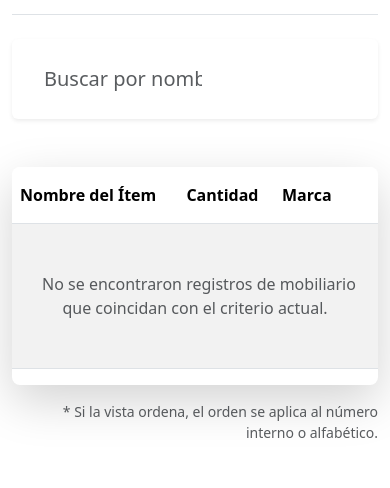
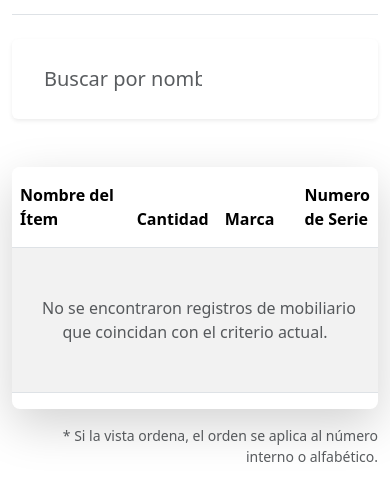
Before and after one commit to mateocaputo/ProyectoClubDeFutbol, a Django app: page /mobiliario_busqueda in a window 390 px wide; the page is wider, and only the part inside the window is pictured. Shown: the part 321-809 px from the top of that part. Run offline with Django 5.2, Linux system fonts and the light colour scheme; data that the repository does not hold is empty.

Commit message:
Agrego detalles y boton de eliminar y modificar cada registro de jugador, patrocinador y mobiliario

```diff
--- a/club/models.py
+++ b/club/models.py
@@ -30,6 +30,7 @@ class Mobiliario(models.Model):
     nombre = models.CharField(max_length=100)
     cantidad = models.IntegerField()
     marca = models.CharField(max_length = 75)
+    numero_serie = models.IntegerField(unique=True)
 
     def __str__(self):
         return f"Nombre {self.nombre} - Cantidad: {self.cantidad} - Marca: {self.marca}"
--- a/club/templates/club/index.html
+++ b/club/templates/club/index.html
@@ -44,6 +44,9 @@
             </button>
             <div class="collapse navbar-collapse justify-content-end" id="navbarNav">
                 <ul class="navbar-nav">
+                    <li class="nav-item">
+                        <a class="nav-link active text-white" aria-current="page" href = {% url 'index' %}>🔴🔵Inicio</a>
+                    </li>
                     <li class="nav-item">
                         <a class="nav-link active text-white" aria-current="page" href="jugadores_busqueda">⚽ Jugadores</a>
                     </li>
@@ -152,6 +155,14 @@
             </section>
         </main>
     {% endblock %}
+    {% if messages %}
+        {% for message in messages %}
+            <div class="alert alert-{{ message.tags }} alert-dismissible fade show" role="alert">
+                {{ message }}
+                <button type="button" class="btn-close" data-bs-dismiss="alert" aria-label="Close"></button>
+            </div>
+        {% endfor %}
+    {% endif %}
     <footer class="text-center text-white p-4 bg-primary">
         <div class="container">
             <section class="mb-2">
--- a/club/templates/club/mobiliario_list.html
+++ b/club/templates/club/mobiliario_list.html
@@ -63,6 +63,7 @@
                     <th scope="col" class="py-3" style="width: 40%;">Nombre del Ítem</th>
                     <th scope="col" class="py-3" style="width: 15%;">Cantidad</th>
                     <th scope="col" class="py-3" style="width: 25%;">Marca</th>
+                    <th scope="col" class="py-3" style="width: 25%;">Numero de Serie</th>
                 </tr>
             </thead>
             <tbody>
@@ -71,7 +72,15 @@
                     <td>{{ item.nombre }}</td>
                     <td>{{ item.cantidad }}</span></td>
                     <td>{{ item.marca }}</td>
+                    <td>{{ item.numero_serie }}</td>
+                    <td>
+                        <a href="{% url 'modificar_item' item.numero_serie %}" class="btn btn-sm btn-warning">Modificar</a>
+                    </td>
+                    <td>
+                        <a href="{% url 'eliminar_item' item.numero_serie %}" class="btn btn-sm btn-danger">Eliminar</a>
+                    </td>
                 </tr>
+
                 {% empty %}
                 <tr>
                     <td colspan="4" class="text-center py-5 text-muted">
--- a/club/templates/club/patrocinadores_list.html
+++ b/club/templates/club/patrocinadores_list.html
@@ -71,6 +71,12 @@
                     <td>{{ patrocinador.nombre }}</td>
                     <td>{{ patrocinador.numero_interno }}</td>
                     <td>{{ patrocinador.financiamiento}}</td>
+                    <td>
+                        <a href="{% url 'modificar_patrocinador' patrocinador.numero_interno %}" class="btn btn-sm btn-warning">Modificar</a>
+                    </td>
+                    <td>
+                        <a href="{% url 'eliminar_patrocinador' patrocinador.numero_interno %}" class="btn btn-sm btn-danger">Eliminar</a>
+                    </td>
                 </tr>
                 {% empty %}
                 <tr>
--- a/club/urls.py
+++ b/club/urls.py
@@ -6,12 +6,15 @@ urlpatterns = [
     path("jugadores", crearJugador, name = "jugadores_form"),
     path("jugadores_busqueda", listar_jugadores, name = "jugadores_list"),
     path("jugadores/<int:dni>/eliminado", eliminar_jugador, name = "eliminar_jugador"),
+    path("jugadores/<int:dni>/modificado", modificar_jugador, name = "modificar_jugador"),
 
     path("patrocinadores_busqueda", listar_patrocinadores, name = "patrocinadores_list"),
     path("patrocinadores", crearPatrocinador, name = "patrocinadores_form"),
-    #path("patrocinador_eliminado", eliminar_patrocinador, name = "eliminar_patrocinador"),
+    path("patrocinador/<int:numero_interno>/eliminado", eliminar_patrocinador, name = "eliminar_patrocinador"),
+    path("patrocinador/<int:numero_interno>/modificado", modificar_patrocinador, name = "modificar_patrocinador"),
 
     path("mobiliario_busqueda", listar_mobiliario, name = "mobiliario_list"),
     path("mobiliario", crearMobiliario, name = "mobiliarios_form"),
-    #path("mobiliario_eliminado", eliminar_mobiliario, name = "eliminar_mobiliario"),
+    path("mobiliario/<int:numero_serie>/eliminado", eliminar_item, name = "eliminar_item"),
+    path("mobiliario/<int:numero_serie>/modificado", modificar_item, name = "modificar_item"),
 ]
--- a/club/views.py
+++ b/club/views.py
@@ -32,7 +32,8 @@ def crearPatrocinador(request):
     if request.method == "POST":
         form = PatrocinadoresForms(request.POST)
         if form.is_valid():
-            form.save()
+            patrocinador = form.save()
+            messages.success(request, f"El patrocinador con numero de interno {patrocinador.numero_interno} a sido creado correctamente")
             return redirect("patrocinadores_list")
     else:
         form = PatrocinadoresForms()
@@ -42,7 +43,8 @@ def crearMobiliario(request):
     if request.method == "POST":
         form = MobiliarioForms(request.POST)
         if form.is_valid():
-            form.save()
+            mobiliario = form.save()
+            messages.success(request, f"El mobiliario con numero de serie {mobiliario.numero_serie} a sido creado correctamente")
             return redirect("mobiliario_list")
     else:
         form = MobiliarioForms()
@@ -85,10 +87,47 @@ def eliminar_jugador(request, dni):
 def modificar_jugador(request, dni):
     jugador = get_object_or_404(Jugadores, dni = dni)
     if request.method == 'POST':
-        form = JugadoresForms(request.POST, instance=jugador)
+        form = JugadoresFormsEdit(request.POST, instance=jugador)
         if form.is_valid():
-            form.save()
+            jugador = form.save()
+            messages.success(request, f"El jugador con nro de dni {jugador.dni} a sido modificado correctamente")
             return redirect("jugadores_list")
     else:
-        form = JugadoresForms(isinstance = jugador) # Puedo cambiar el formulario para restringir datos
-    return render(request, "coder/jugadores.html", {'form':form, 'edicion':True})
+        form = JugadoresFormsEdit(instance = jugador) # Puedo cambiar el formulario para restringir datos
+    return render(request, "club/jugadores.html", {'form':form, 'edicion':True})
+
+def eliminar_patrocinador(request, numero_interno):
+    item = get_object_or_404(Patrocinadores, numero_interno = numero_interno) # Si existe más de uno o no existe, hay error
+    item.delete()
+    messages.success(request, f"El patrocinador con numero de interno {numero_interno} a sido eliminado correctamente")
+    return redirect('patrocinadores_list')
+
+def modificar_patrocinador(request, numero_interno):
+    item = get_object_or_404(Patrocinadores, numero_interno = numero_interno)
+    if request.method == 'POST':
+        form = PatrocinadoresFormsEdit(request.POST, instance=item)
+        if form.is_valid():
+            patrocinador = form.save()
+            messages.success(request, f"El patrocinador con numero de interno {patrocinador.numero_interno} a sido modificado correctamente")
+            return redirect("patrocinadores_list")
+    else:
+        form = PatrocinadoresFormsEdit(instance = item) # Puedo cambiar el formulario para restringir datos
+    return render(request, "club/patrocinadores.html", {'form':form, 'edicion':True})
+
+def eliminar_item(request, numero_serie):
+    item = get_object_or_404(Mobiliario, numero_serie = numero_serie) # Si existe más de uno o no existe, hay error
+    item.delete()
+    messages.success(request, f"El item con numero de serie {numero_serie} a sido eliminado correctamente")
+    return redirect('mobiliario_list')
+
+def modificar_item(request, numero_serie):
+    item = get_object_or_404(Mobiliario, numero_serie = numero_serie)
+    if request.method == 'POST':
+        form = MobiliarioFormsEdit(request.POST, instance=item)
+        if form.is_valid():
+            item = form.save()
+            messages.success(request, f"El item con numero de serie {item.numero_serie} a sido modificado correctamente")
+            return redirect("mobiliario_list")
+    else:
+        form = MobiliarioFormsEdit(instance = item) # Puedo cambiar el formulario para restringir datos
+    return render(request, "club/mobiliarios.html", {'form':form, 'edicion':True})
```
Also changed, not shown: club/forms.py (+30 -2 lines), club/templates/club/jugadores_list.html (+1 -9 lines), club/migrations/0001_initial.py.
